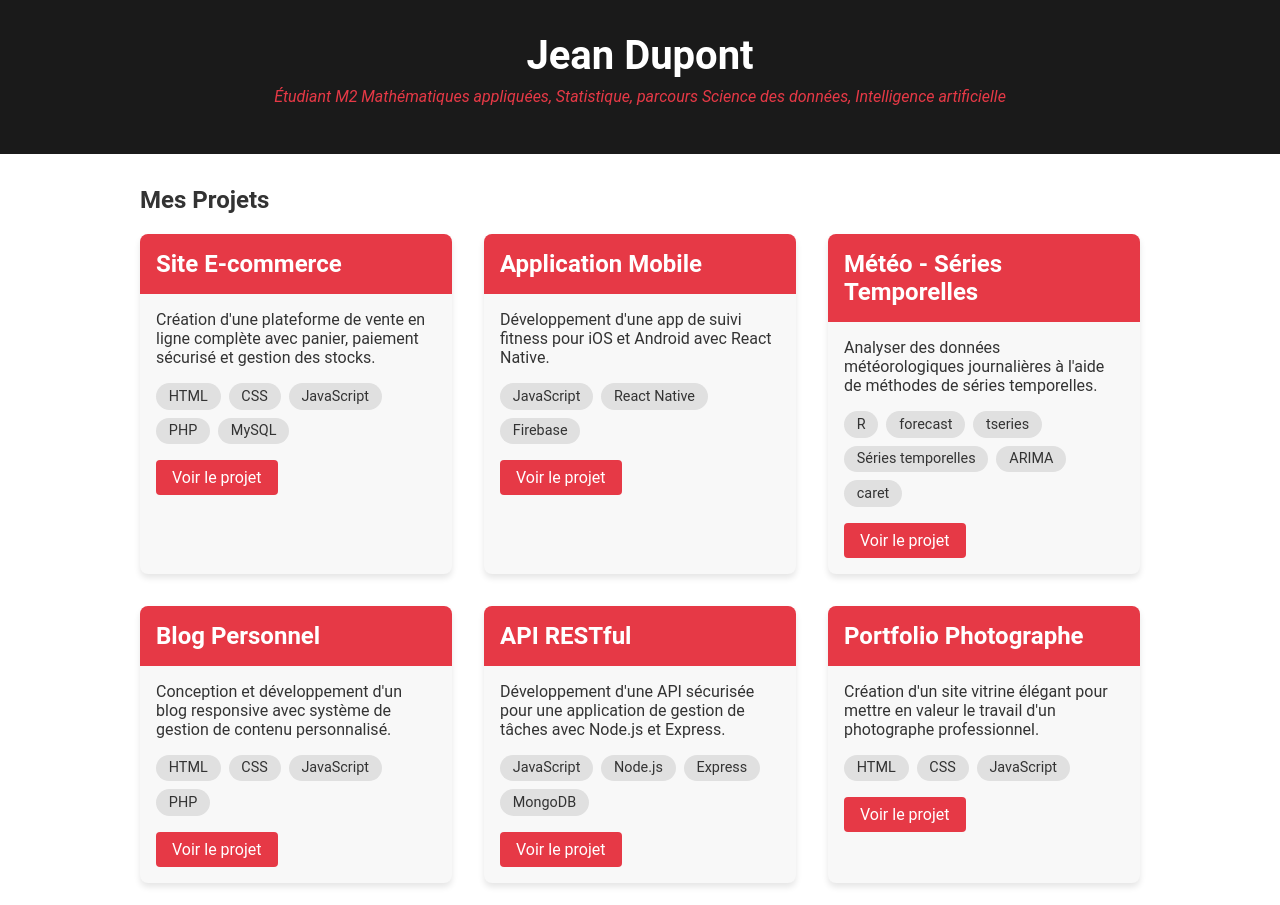
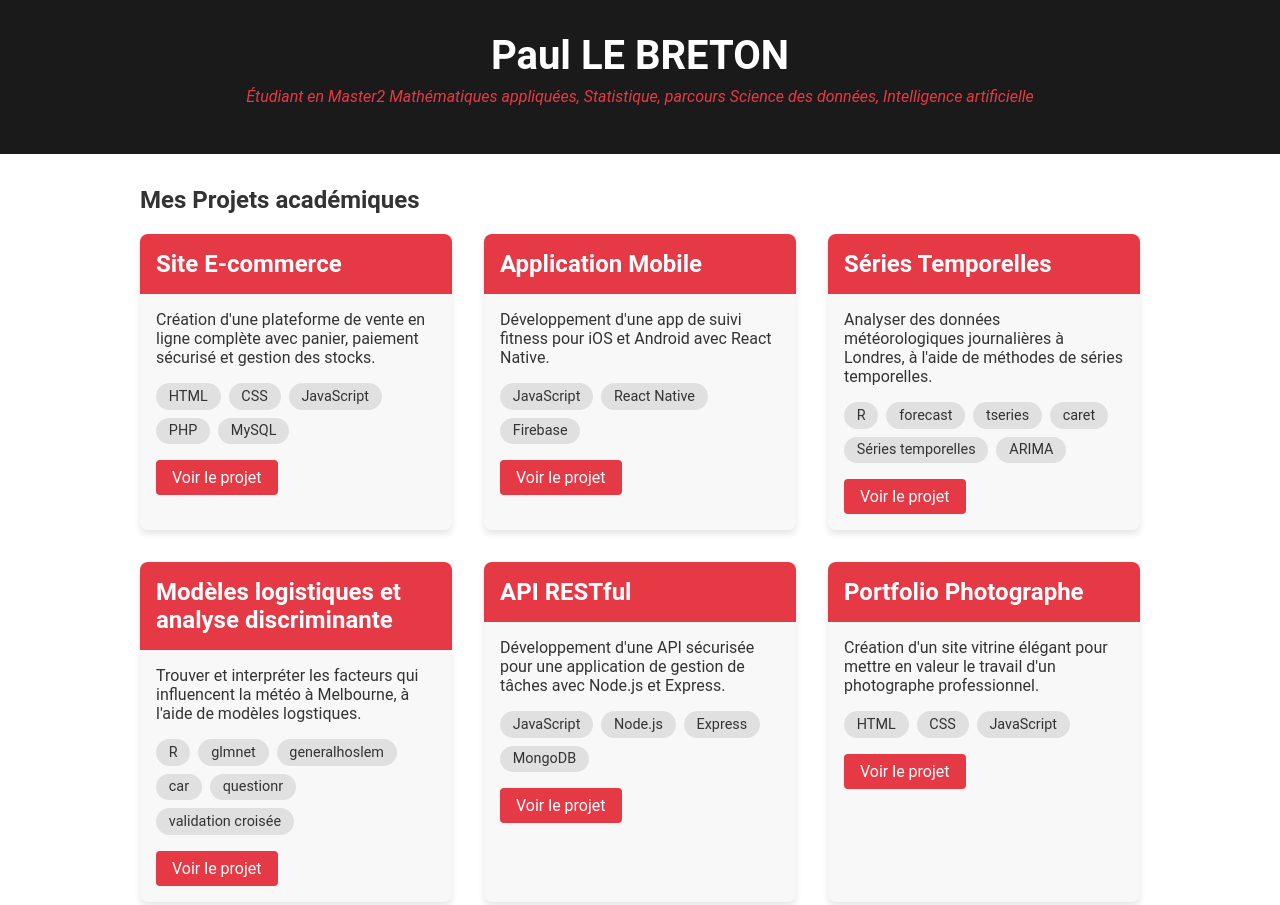
Before and after one commit to paul-lbt/mon-portfolio, a plain HTML site: page index.html in a window 1280 px wide. Shown: the top 905 px of the page. Drawn offline with Linux system fonts and the light colour scheme.

Commit message:
initial commit

```diff
--- a/index.html
+++ b/index.html
@@ -112,12 +112,12 @@
 </head>
 <body>
     <header>
-        <h1>Jean Dupont</h1>
-        <p class="subtitle">Étudiant M2 Mathématiques appliquées, Statistique, parcours Science des données, Intelligence artificielle</p>
+        <h1>Paul LE BRETON</h1>
+        <p class="subtitle">Étudiant en Master2 Mathématiques appliquées, Statistique, parcours Science des données, Intelligence artificielle</p>
     </header>
 
     <div class="container">
-        <h2>Mes Projets</h2>
+        <h2>Mes Projets académiques</h2>
         <div class="projects-grid">
             <div class="project">
                 <div class="project-header">
@@ -153,33 +153,35 @@
 
             <div class="project">
                 <div class="project-header">
-                    <h2>Météo - Séries Temporelles</h2>
+                    <h2>Séries Temporelles</h2>
                 </div>
                 <div class="project-body">
-                    <p>Analyser des données météorologiques journalières à l'aide de méthodes de séries temporelles.</p>
+                    <p>Analyser des données météorologiques journalières à Londres, à l'aide de méthodes de séries temporelles.</p>
                     <div class="tech-pills">
                         <span class="tech-pill">R</span>
                         <span class="tech-pill">forecast</span>
                         <span class="tech-pill">tseries</span>
+                        <span class="tech-pill">caret</span>
                         <span class="tech-pill">Séries temporelles</span>
                         <span class="tech-pill">ARIMA</span>
-                        <span class="tech-pill">caret</span>
                     </div>
-                    <a href="Projet Météo.pdf" class="btn">Voir le projet</a>
+                    <a href="Projet Séries temporelles.pdf" class="btn">Voir le projet</a>
                 </div>
             </div>
 
             <div class="project">
                 <div class="project-header">
-                    <h2>Blog Personnel</h2>
+                    <h2>Modèles logistiques et analyse discriminante</h2>
                 </div>
                 <div class="project-body">
-                    <p>Conception et développement d'un blog responsive avec système de gestion de contenu personnalisé.</p>
+                    <p>Trouver et interpréter les facteurs qui influencent la météo à Melbourne, à l'aide de modèles logstiques.</p>
                     <div class="tech-pills">
-                        <span class="tech-pill">HTML</span>
-                        <span class="tech-pill">CSS</span>
-                        <span class="tech-pill">JavaScript</span>
-                        <span class="tech-pill">PHP</span>
+                        <span class="tech-pill">R</span>
+                        <span class="tech-pill">glmnet</span>
+                        <span class="tech-pill">generalhoslem</span>
+                        <span class="tech-pill">car</span>
+                        <span class="tech-pill">questionr</span>
+                        <span class="tech-pill">validation croisée</span>
                     </div>
                     <a href="#" class="btn">Voir le projet</a>
                 </div>
```
Also changed, not shown: 2 other files.
